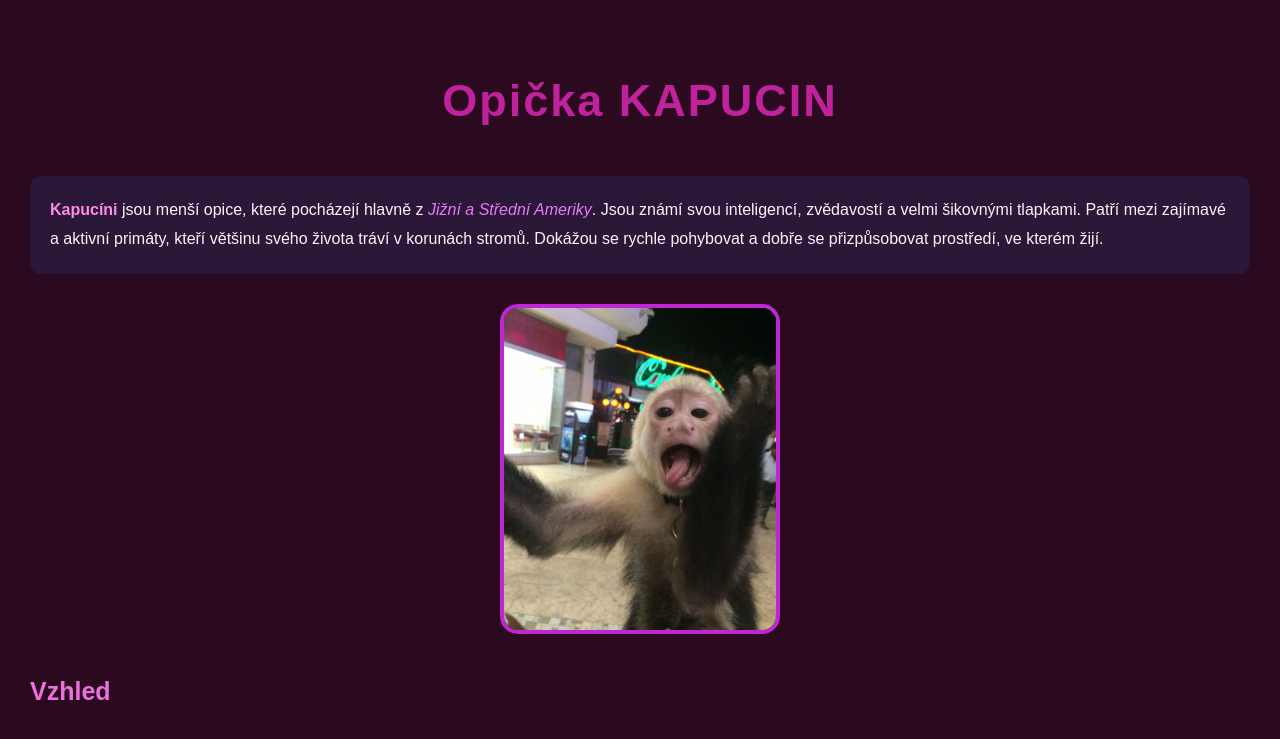
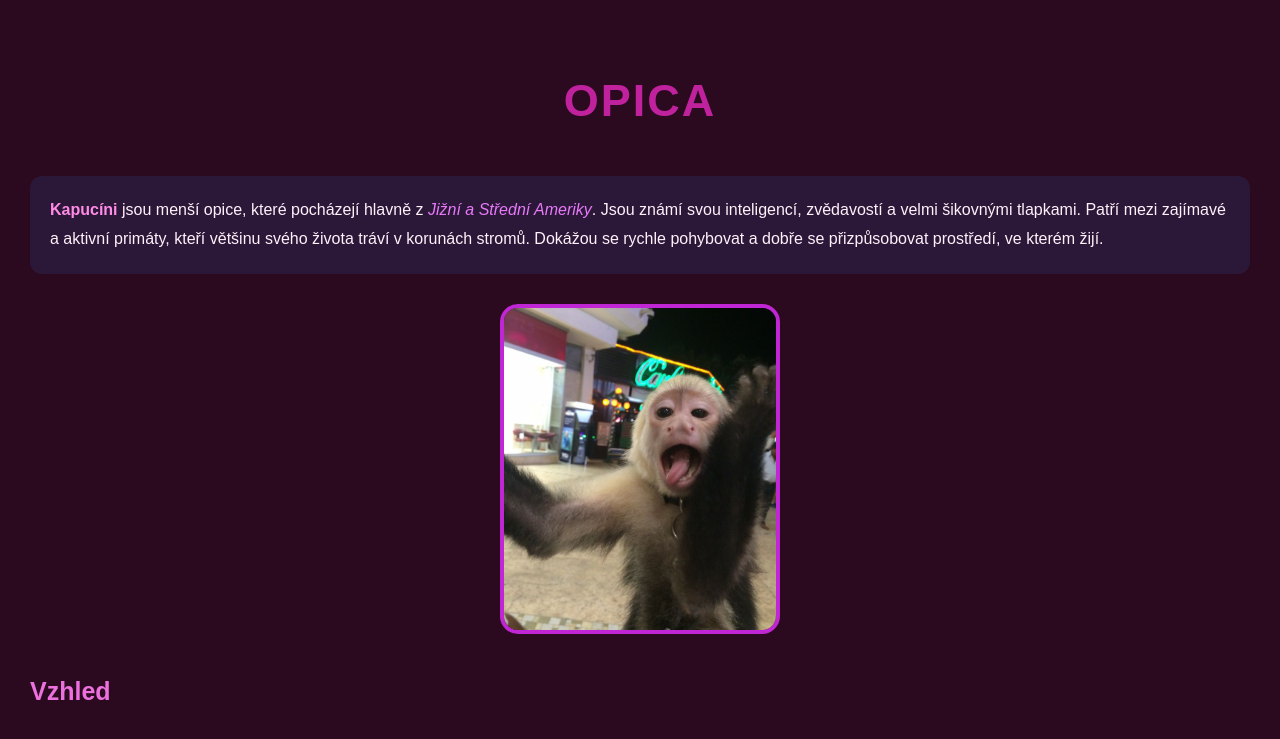
Before and after one commit to lanyitereza/semestrialnipraceapp3.B, a plain HTML site: page index.html in a window 1280 px wide. Shown: the top 739 px of the page. Drawn offline with Linux system fonts and the light colour scheme.

Commit message:
Add files via upload

```diff
--- a/index.html
+++ b/index.html
@@ -4,13 +4,13 @@
 <head>
     <meta charset="UTF-8">
     <meta name="viewport" content="width=device-width, initial-scale=1.0">
-    <title>Opička KAPUCIN</title>
+    <title>OPICA</title>
     <link rel="stylesheet" href="styles.css">
 </head>
 
 <body>
 
-<h1>Opička KAPUCIN</h1>
+<h1>OPICA</h1>
 
 <p>
     <strong>Kapucíni</strong> jsou menší opice, které pocházejí hlavně
@@ -21,7 +21,7 @@
     prostředí, ve kterém žijí.
 </p>
 
-<img src="opica.jpg" alt="Opička KAPUCIN" width="250" height="300">
+<img src="opica.jpg" alt="OPICA" width="250" height="300">
 
 <h2>Vzhled</h2>
 
```
